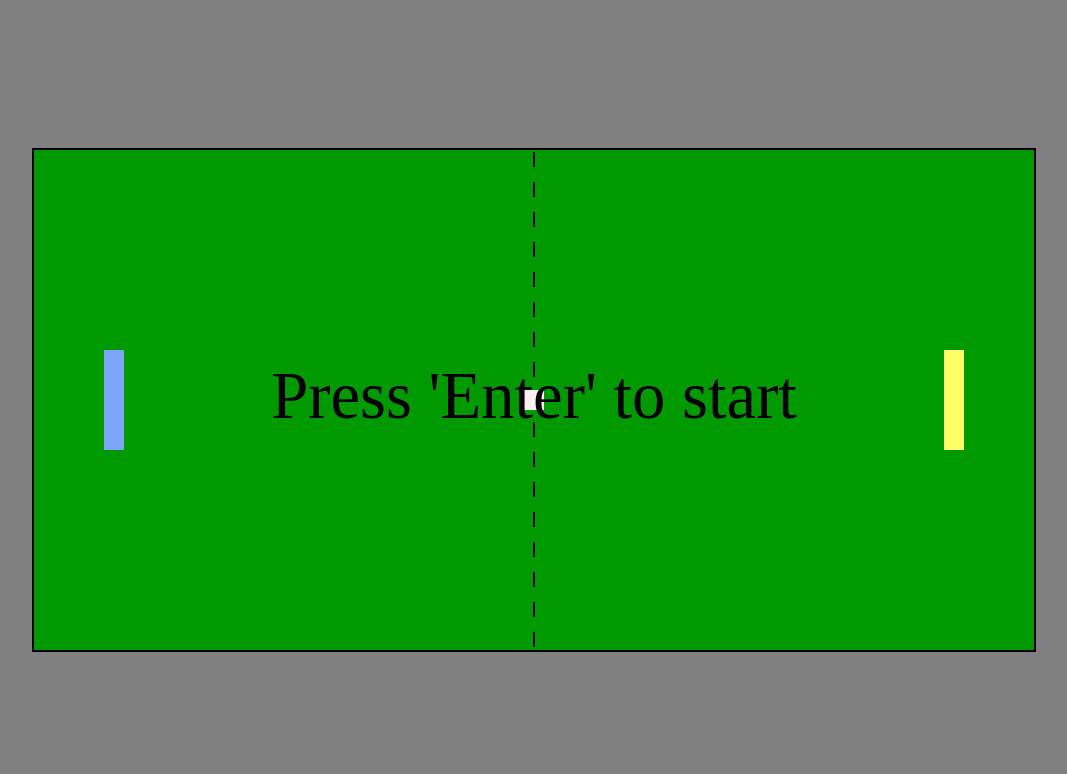
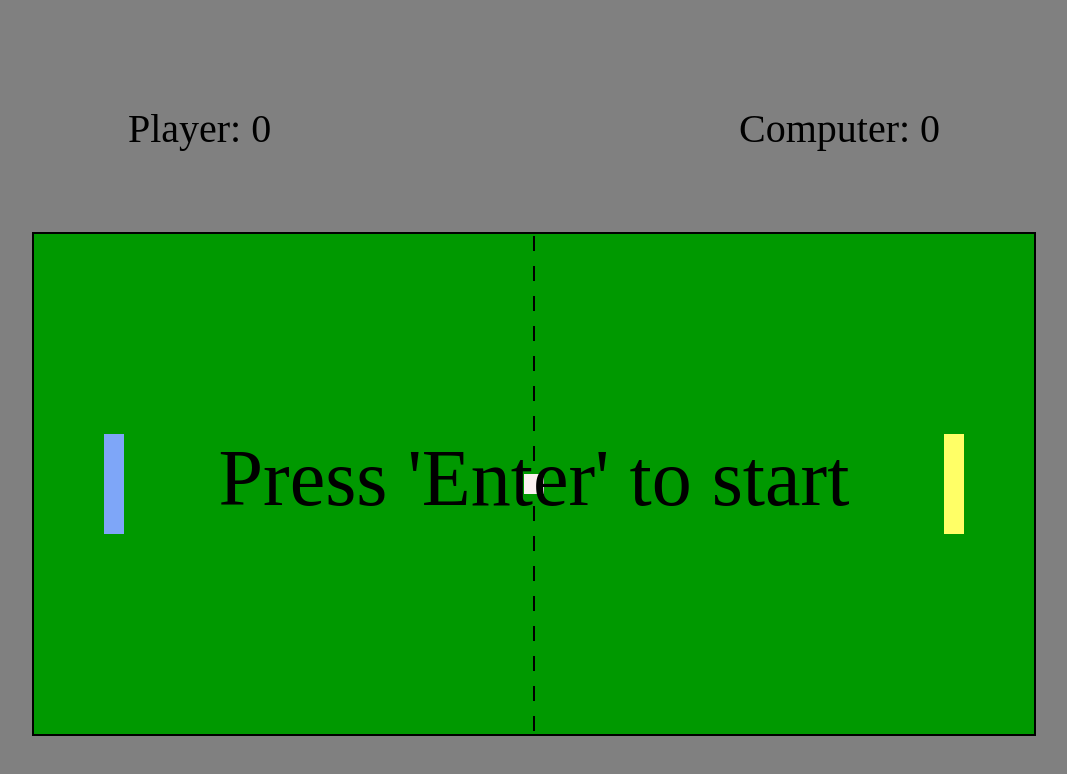
Before and after one commit to Pawel922/Tenis_game, a plain HTML site: page index.html in a window 1280 px wide. Shown: the whole page, without its empty margins (106-1173 px from the left). Drawn offline with Linux system fonts and the light colour scheme.

Commit message:
Displaying scores was added

```diff
--- a/index.html
+++ b/index.html
@@ -9,6 +9,14 @@
   <title>Tenis</title>
 </head>
 <body>
+  <div id='scores'>
+    <div>
+      <p>Player: <span>0</span></p>
+    </div>
+    <div>
+      <p>Computer: <span>0</span></p>
+    </div>
+  </div>
   <canvas></canvas>
 </body>
 </html>
--- a/index.js
+++ b/index.js
@@ -34,6 +34,11 @@ document.addEventListener("DOMContentLoaded", function () {
   let ballSpeedX = 5;
   let ballSpeedY = 5;
 
+  //variables for scores
+  let playerScore = 0;
+  let aiScore = 0;
+  let pointScore = false;
+
   //function which draw player racket
   function player() {
     ctx.fillStyle = '#7EA6F8';
@@ -69,9 +74,16 @@ document.addEventListener("DOMContentLoaded", function () {
     ballY += ballSpeedY;
 
     //conditions when ball touches horizontal border
-    if(ballX <= 0 || ballX + ballSize >= cw) {
-      ballSpeedX = -ballSpeedX;
-      speedUp(0.2);
+    if(ballX <= 0) {
+      aiScore ++;
+      document.querySelectorAll('#scores div p span')[1].textContent = aiScore;
+      pointScore = true;
+    }
+
+    if(ballX + ballSize >= cw) {
+      playerScore ++;
+      document.querySelectorAll('#scores div p span')[0].textContent = playerScore;
+      pointScore = true;
     }
 
     //conditions when ball touches vertical border
@@ -151,22 +163,24 @@ document.addEventListener("DOMContentLoaded", function () {
     ctx.fillStyle = '#000000';
     ctx.textAlign = 'center';
     ctx.textBaseline = 'middle';
-    ctx.font = '50pt Ubuntu';
+    ctx.font = '10vh Ubuntu';
     ctx.fillText(content, cw / 2, ch / 2);
   }
 
   function game() {
-    table();
-    ball();
-    player();
-    aiPosition();
-    ai();
+    if(!pointScore) {
+      table();
+      ball();
+      player();
+      ai();
+      aiPosition();
+    }
   }
 
   //start playing the game after 'Enter' key pressed
   document.addEventListener("keypress", function(e) {
     if(e.code === 'Enter') {
-      setInterval(game,20);
+      interval = setInterval(game,20);
     }
   })
 
--- a/style.css
+++ b/style.css
@@ -6,6 +6,16 @@ body {
   justify-content: center;
   height: 100vh;
   background-color: grey;
+  flex-direction: column;
+}
+
+#scores {
+  font-family:'Ubuntu';
+  font-size: 5vh;
+  display: flex;
+  width: 100vw;
+  justify-content:space-around;
+  margin-bottom: 5vh;
 }
 
 canvas {
```
